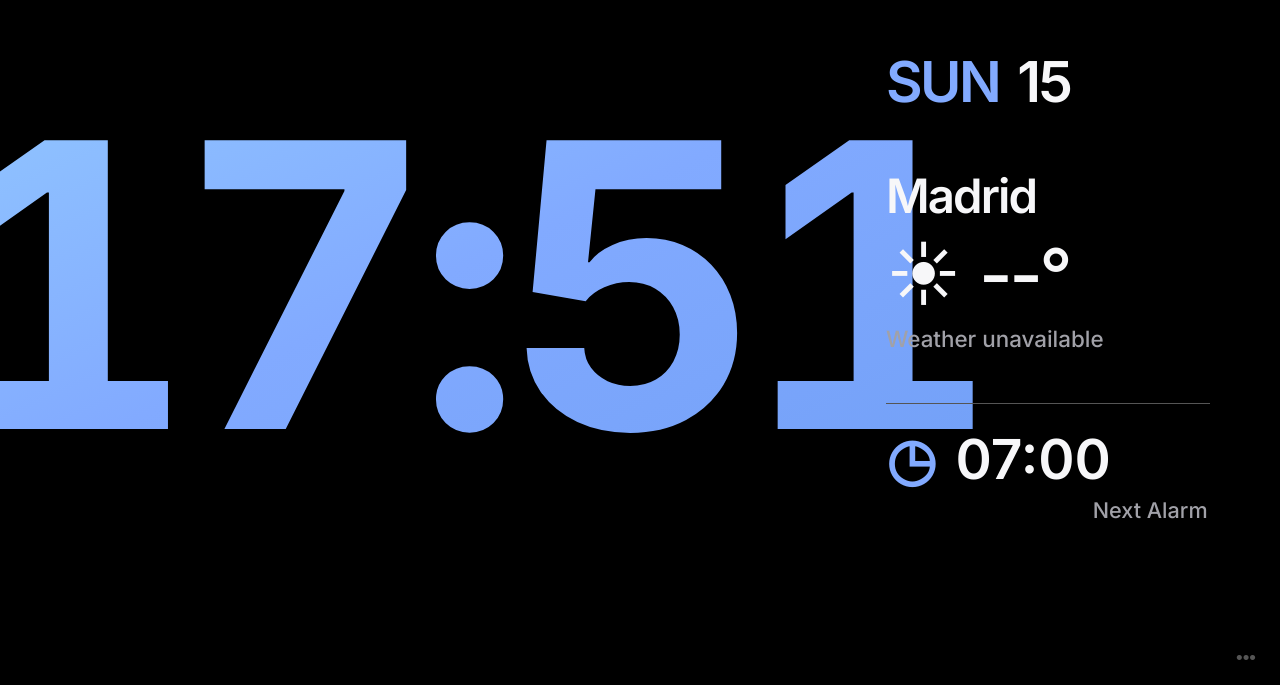
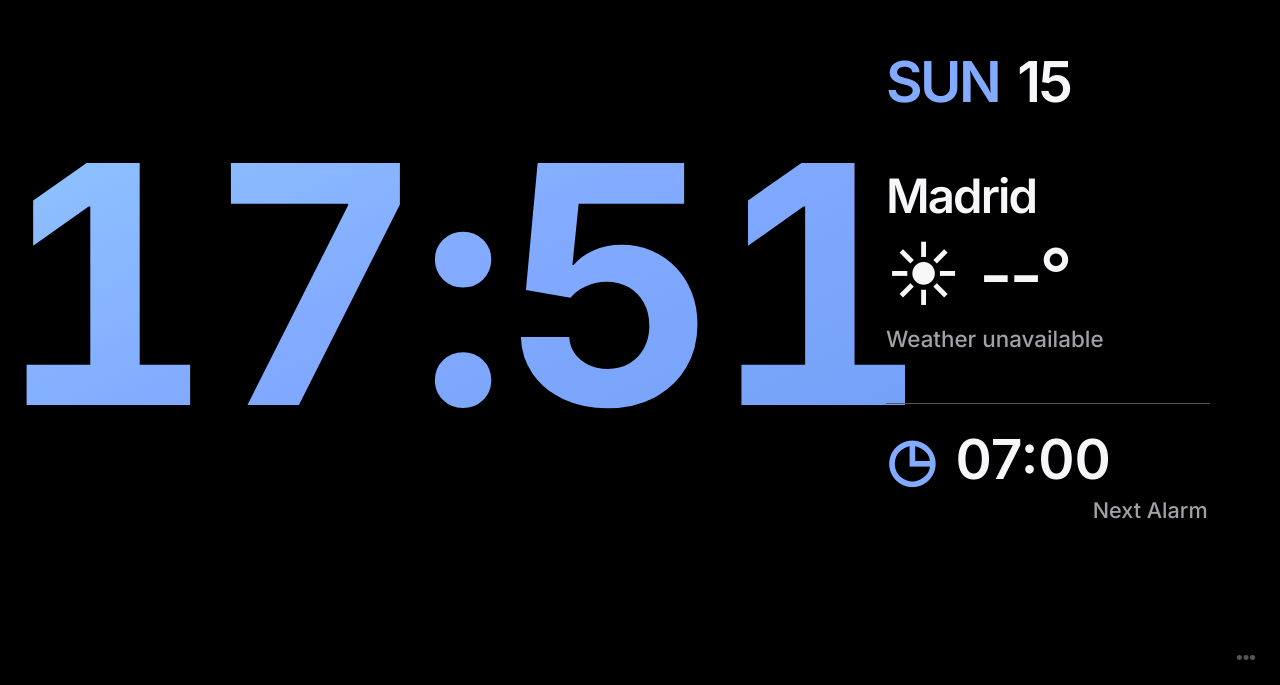
Before and after one commit to vielreymonforte-lab/redmi-standby-clock, a plain HTML site: page index.html in a window 1280 px wide. Shown: the part 115-800 px from the top of the page. Drawn offline with Linux system fonts and the light colour scheme; no server answers.

Commit message:
Update style.css

```diff
--- a/style.css
+++ b/style.css
@@ -18,11 +18,13 @@ body { min-height: 100vh; min-height: 100dvh; font-family: "Inter", -apple-syste
   background-clip: text;
   -webkit-text-fill-color: transparent;
   font-weight: 700;
-  letter-spacing: -.045em;
-  line-height: .98;
+  letter-spacing: -.015em;
+  line-height: 1.02;
+  font-kerning: normal;
+  font-feature-settings: "tnum" 1;
   white-space: nowrap;
   font-variant-numeric: tabular-nums;
-  font-size: clamp(5.5rem, min(31vw, 57vh), 28rem);
+  font-size: clamp(5rem, min(26vw, 52vh), 26rem);
 }
 .details-side {
   height: 75%; min-height: 0; display: flex; flex-direction: column;
@@ -63,5 +65,5 @@ input[type=time] { background: #29292e; border: 1px solid #45454b; border-radius
 @media (max-height: 390px) and (orientation: landscape) {
   .screen { padding-top: 3vh; padding-bottom: 3vh; }
   .details-side { height: 85%; }
-  .clock { font-size: min(31vw, 58vh); }
+  .clock { font-size: min(26vw, 52vh); }
 }
```
